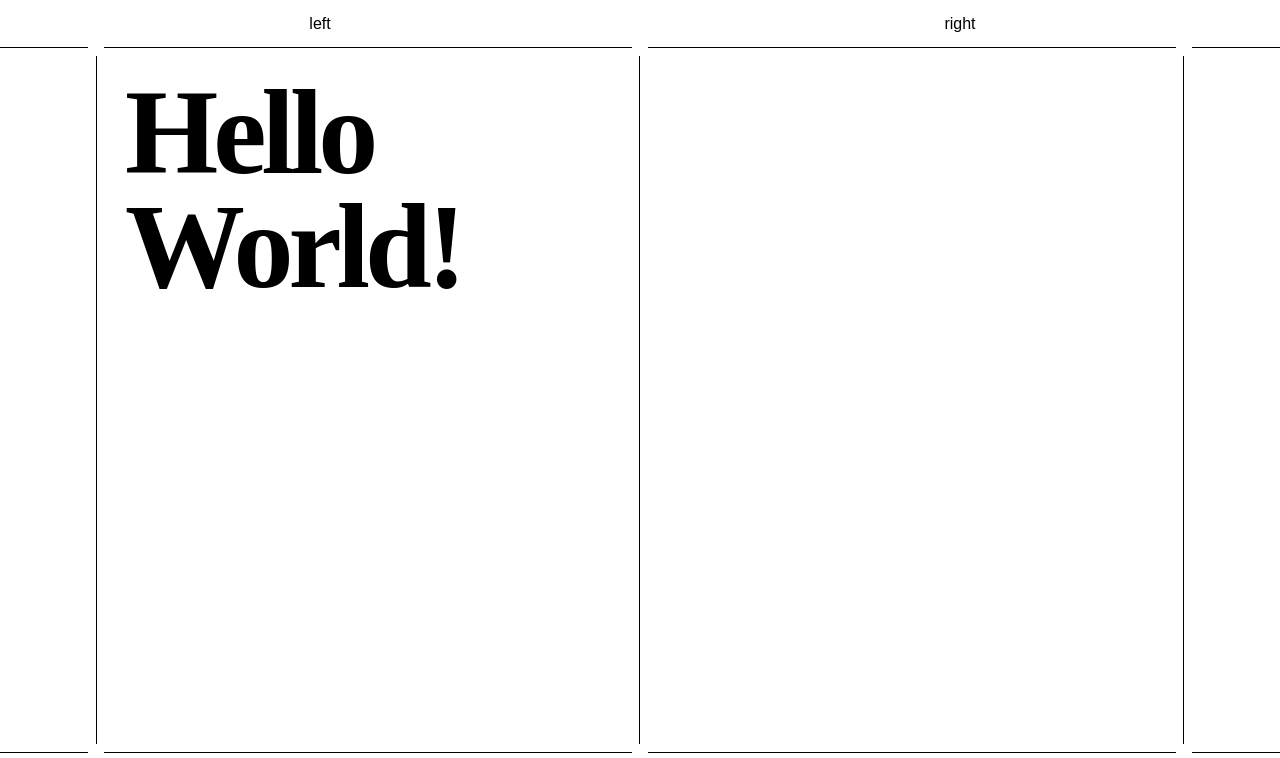
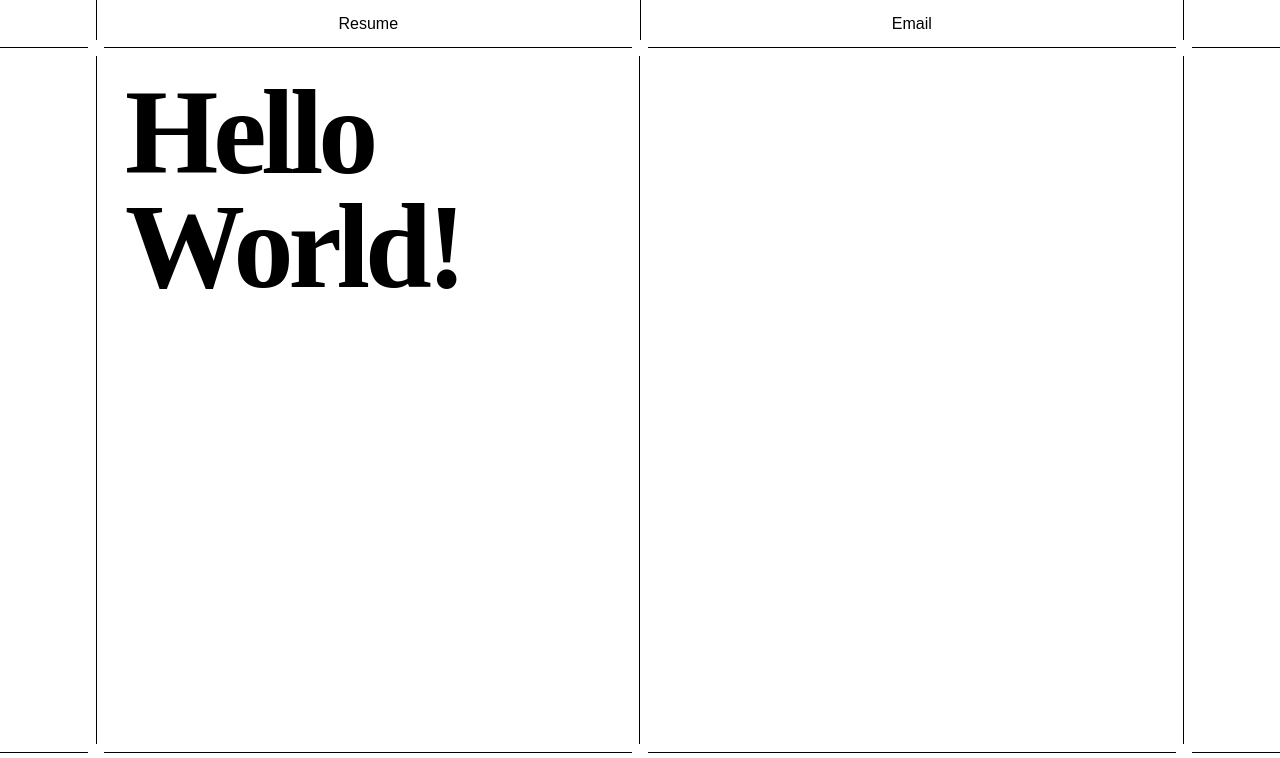
Before and after one commit to jtanadi/dev2020, a Next.js app: page / in a window 1280 px wide. Shown: the top 758 px of the page. Built offline with nearby package versions, Linux system fonts and the light colour scheme; a small style sheet from the web is missing; a web font is replaced by a local one.

Commit message:
use ButtonLinkFlex component, add links

```diff
--- a/components/BarTop/index.tsx
+++ b/components/BarTop/index.tsx
@@ -1,3 +1,5 @@
+import ButtonLinkFlex from "../ButtonLinkFlex"
+
 import style from "./style"
 import BarSpacers from "../BarSpacers"
 
@@ -6,8 +8,17 @@ export default function BarTop() {
     <>
       <div id="bar-top">
         <BarSpacers location="top" />
-        <div id="left-bar">left</div>
-        <div id="right-bar">right</div>
+        <div id="buttons-container">
+          <ButtonLinkFlex
+            id="left-button"
+            link={{ url: "/docs/JesenTanadi_Resume_S.pdf", name: "Resume" }}
+          />
+          <ButtonLinkFlex
+            id="right-button"
+            link={{ url: "mailto:mail@jesentanadi.com", name: "Email" }}
+            target="_self"
+          />
+        </div>
       </div>
       <style jsx>{style}</style>
     </>
--- a/components/BarTop/style.js
+++ b/components/BarTop/style.js
@@ -7,17 +7,29 @@ export default css`
   position: fixed;
   top: 0;
   left: 0;
-  display: flex;
   color: black;
   background-color: white;
   border-bottom: 1px solid black;
   z-index: 99;
 }
 
-#left-bar, #right-bar {
-  flex: 1;
+#buttons-container {
+  width: 85%;
+  height: 100%;
+  margin: 0 auto;
   display: flex;
-  align-items: center;
-  justify-content: center;
+}
+
+@media (max-width: 1200px),
+@media (max-width: 550px) {
+  #buttons-container {
+    width: 90%;
+  }
+}
+
+@media (max-width: 850px) {
+  #buttons-container {
+    width: 75%;
+  }
 }
 `
```
